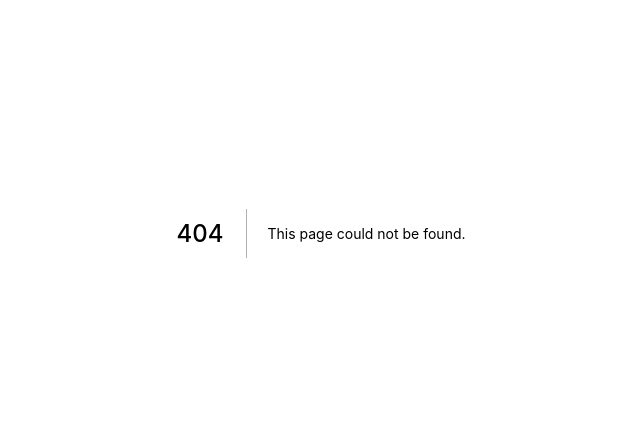
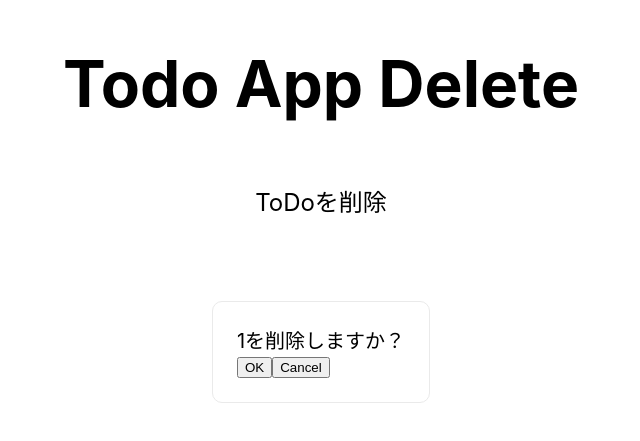
Before and after one commit to ki0i0ro0/misc, a Next.js app: page /delete/1 in a window 1280 px wide. Before the commit this address had no page. Shown: the part 167-608 px from the top of the page, without its empty margins (319-959 px from the left). Built offline with nearby package versions, Linux system fonts and the light colour scheme.

Commit message:
[add] delete function

```diff
--- /dev/null
+++ b/pages/delete/[id].tsx
@@ -0,0 +1,45 @@
+import type { NextPage } from 'next'
+
+import Head from 'next/head'
+import Link from 'next/link'
+import { useRouter } from 'next/router'
+import styles from '../../styles/Home.module.css'
+
+const Delete: NextPage = () => {
+  const title = 'Todo App Delete'
+  const description = 'ToDoを削除'
+
+  const router = useRouter()
+  // パスパラメータから値を取得
+  const { id } = router.query
+  const handleOK = () => {}
+  const handleCancel = () => {}
+
+  return (
+    <div className={styles.container}>
+      <Head>
+        <title>{title}</title>
+        <meta name="description" content="Generated by create next app" />
+        <link rel="icon" href="/favicon.ico" />
+      </Head>
+
+      <main className={styles.main}>
+        <h1 className={styles.title}>{title}</h1>
+
+        <p className={styles.description}>{description}</p>
+
+        <div className={styles.grid}>
+          <div className={styles.card}>
+            <p>{id}を削除しますか？</p>
+            <button onClick={handleOK}>OK</button>
+            <Link href="/">
+              <button>Cancel</button>
+            </Link>
+          </div>
+        </div>
+      </main>
+    </div>
+  )
+}
+
+export default Delete
```
